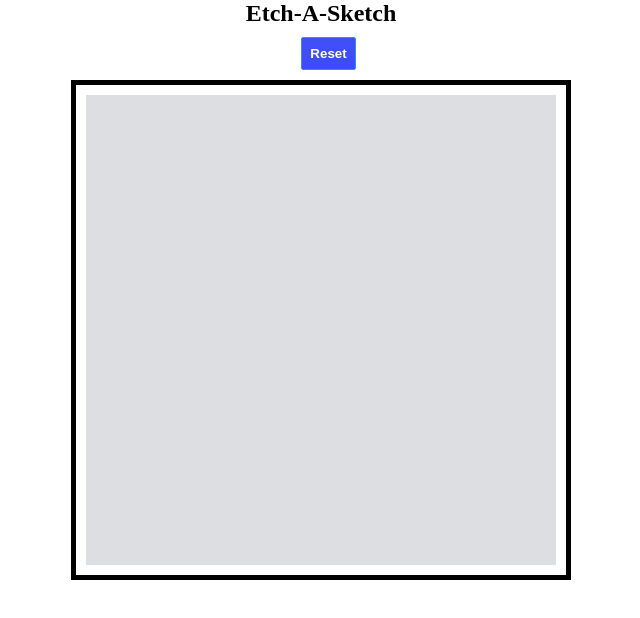
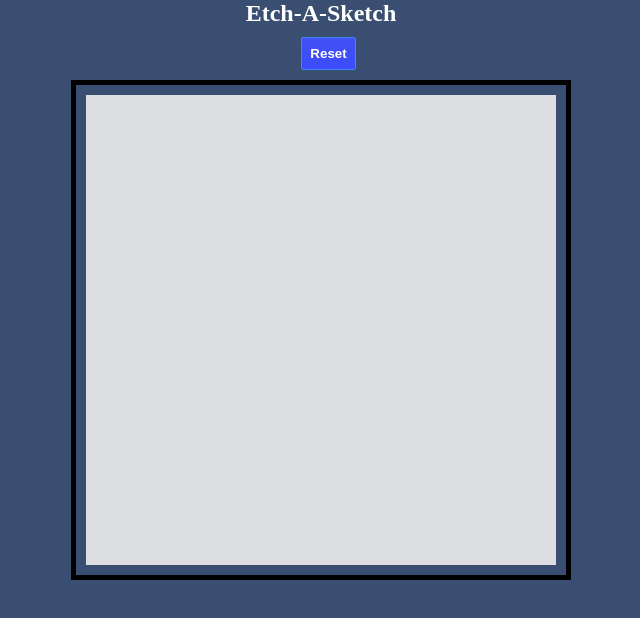
Before and after one commit to Malesad/Etch-A-Sketch, a plain HTML site: page index.html in a window 1280 px wide. Shown: the whole page, without its empty margins (319-959 px from the left). Drawn offline with Linux system fonts and the light colour scheme.

Commit message:
Added background color to application

```diff
--- a/stylesheet.css
+++ b/stylesheet.css
@@ -16,6 +16,7 @@
 		h2 {
 			text-align: center;
 			margin: auto;
+			color: white;
 
 			}
 		.center{
@@ -34,3 +35,7 @@
    		    padding: 8px;
    		    margin-left: 15px;
 		}
+
+		body{
+			background-color: #394e70;
+		}
```
